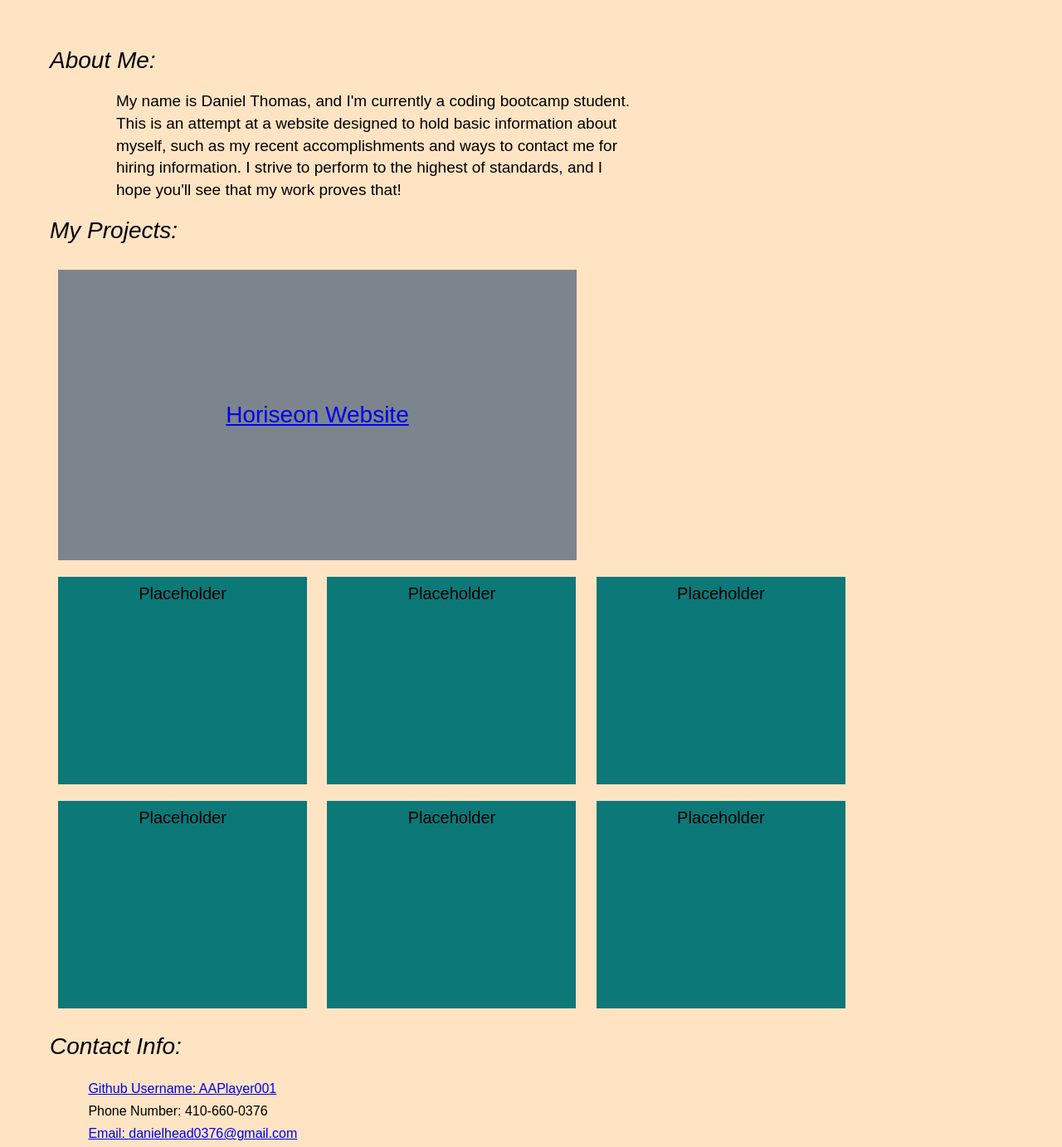
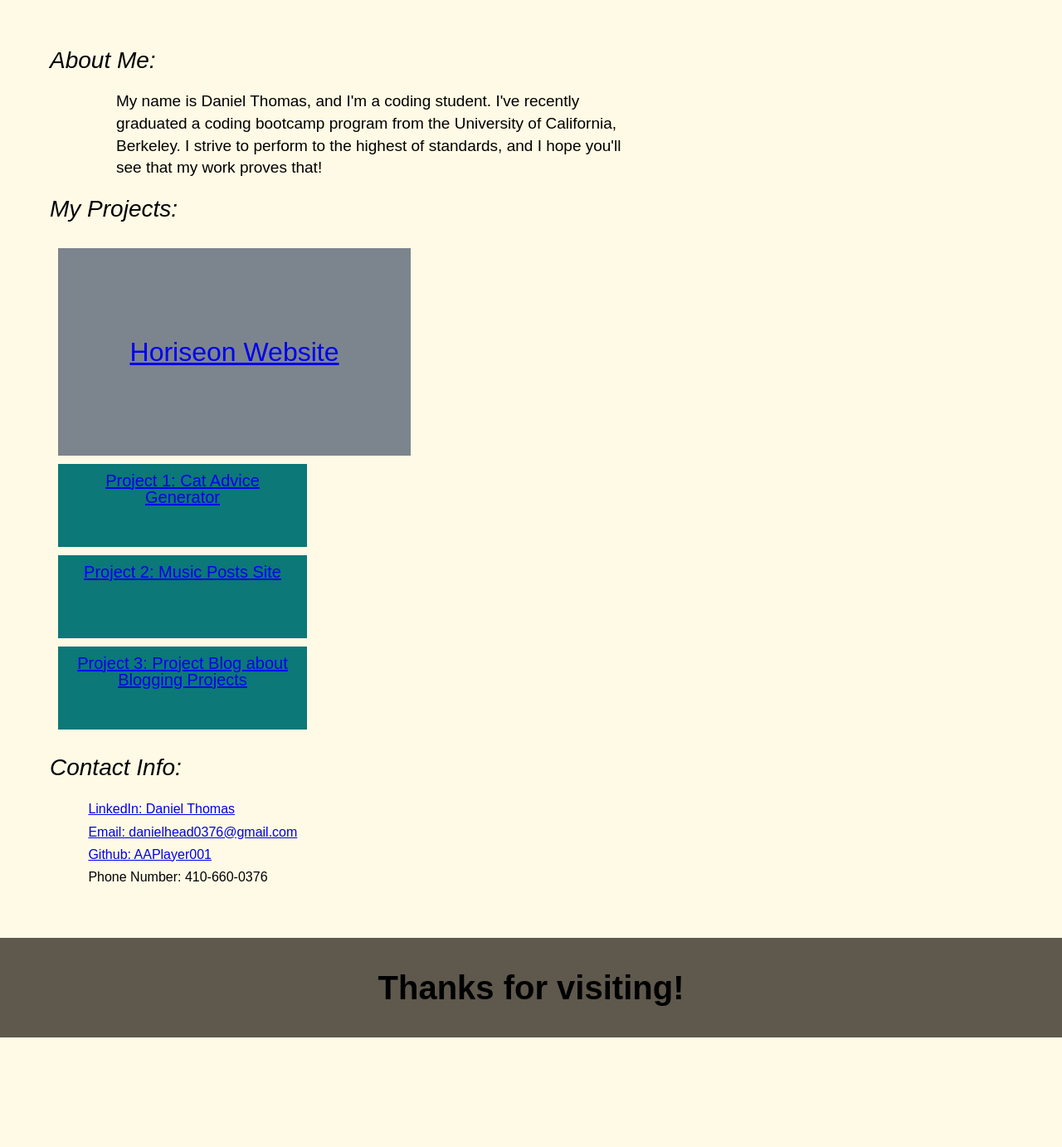
Before and after one commit to AAPlayer001/module-two-challenge, a plain HTML site: page index.html in a window 1280 px wide. Shown: the part 213-1595 px from the top of the page at 83% size. After the commit the page ends 1463 px from the top, so only its background shows below. Drawn offline with Linux system fonts and the light colour scheme.

Commit message:
extra changes based on current situation

```diff
--- a/assets/css/style.css
+++ b/assets/css/style.css
@@ -4,10 +4,10 @@ main {
 }
 
 body {
-    background-color: bisque;
+  background-color: #fffae5;
 }
 
-.header div{
+.header div {
   position: static;
   font-size: 18px;
   line-height: 2.4;
@@ -51,7 +51,7 @@ h1 {
 }
 
 .first {
-    font-size: 28px;
+  font-size: 32px;
   text-align: center;
   margin: 10px;
   padding: 10px;
@@ -59,9 +59,9 @@ h1 {
   flex-direction: column;
   justify-content: center;
   align-items: center;
-    width: 625px;
-    height: 350px;
-    cursor: pointer;
+  width: 425px;
+  height: 250px;
+
   background-color: rgb(124, 133, 141);
 }
 
@@ -70,12 +70,13 @@ h1 {
   text-align: center;
   margin: 10px;
   padding: 10px;
-    display: inline-block;
+  display: block;
   flex-direction: column;
   justify-content: center;
   align-items: center;
   width: 300px;
-    height: 250px;
+  height: 100px;
+
   background-color: rgb(12, 120, 120);
 }
 
--- a/index.html
+++ b/index.html
@@ -1,18 +1,16 @@
 <!DOCTYPE html>
 <html lang="en">
+  <head>
+    <meta charset="UTF-8" />
+    <meta name="viewport" content="width=device-width, initial-scale=1.0" />
+    <title>About Daniel Thomas</title>
 
-<head>
-    <meta charset="UTF-8">
-    <meta name="viewport" content="width=device-width, initial-scale=1.0">
-    <title>Portfolio: Daniel Thomas</title>
-
-    <link rel="stylesheet" type="text/css" href="./assets/css/reset.css"/>
-    <link rel="stylesheet" type="text/css" href="./assets/css/style.css"/>
+    <link rel="stylesheet" type="text/css" href="./assets/css/reset.css" />
+    <link rel="stylesheet" type="text/css" href="./assets/css/style.css" />
   </head>
 
   <body>
-
-    <img src="./assets/images/avatar.jpg" class="avatar">
+    <img src="./assets/images/avatar.jpg" class="avatar" />
     <header class="header">
       <h1>Daniel Thomas, Aspiring Web Developer</h1>
       <div>
@@ -34,11 +32,11 @@
       <section>
         <article id="biography" class="information">
           <h3>About Me:</h3>
-                <p>My name is Daniel Thomas, and I'm currently a coding bootcamp student.
-                This is an attempt at a website designed to hold basic information about myself,
-                such as my recent accomplishments and ways to contact me for hiring information.
-                I strive to perform to the highest of standards, and I hope you'll see that my work
-                proves that!
+          <p>
+            My name is Daniel Thomas, and I'm a coding student. I've recently
+            graduated a coding bootcamp program from the University of
+            California, Berkeley. I strive to perform to the highest of
+            standards, and I hope you'll see that my work proves that!
           </p>
         </article>
       </section>
@@ -48,25 +46,24 @@
           <div>
             <ul>
               <li class="first">
-                                <a href="https://aaplayer001.github.io/module-one-challenge/">Horiseon Website</a>
+                <a href="https://aaplayer001.github.io/module-one-challenge/"
+                  >Horiseon Website</a
+                >
               </li>
               <li class="others">
-                                <p>Placeholder</p>
+                <a href="https://aaplayer001.github.io/p1-cat-advice-generator/"
+                  >Project 1: Cat Advice Generator</a
+                >
               </li>
               <li class="others">
-                                <p>Placeholder</p>
+                <a href="https://daily-music-posts-6e938fa20b09.herokuapp.com/"
+                  >Project 2: Music Posts Site</a
+                >
               </li>
               <li class="others">
-                                <p>Placeholder</p>
-                            </li>
-                            <li class="others">
-                                <p>Placeholder</p>
-                            </li>
-                            <li class="others">
-                                <p>Placeholder</p>
-                            </li>
-                            <li class="others">
-                                <p>Placeholder</p>
+                <a href="https://pbabp.onrender.com/"
+                  >Project 3: Project Blog about Blogging Projects</a
+                >
               </li>
             </ul>
           </div>
@@ -76,15 +73,20 @@
         <article id="contact" class="contact">
           <h3>Contact Info:</h3>
           <ul>
-                    <a href="https://github.com/AAPlayer001">
-                        Github Username: AAPlayer001</a>
+            <a href="https://www.linkedin.com/in/daniel-thomas-b10653317/">
+              LinkedIn: Daniel Thomas</a
+            >
+          </ul>
+          <ul>
+            <a href="mailto:danielhead0376@gmail.com">
+              Email: danielhead0376@gmail.com</a
+            >
+          </ul>
+          <ul>
+            <a href="https://github.com/AAPlayer001"> Github: AAPlayer001</a>
           </ul>
           <ul>
             <p>Phone Number: 410-660-0376</p>
-                </ul>
-                <ul>
-                    <a href="mailto:danielhead0376@gmail.com">
-                        Email: danielhead0376@gmail.com</a>
           </ul>
         </article>
       </section>
@@ -93,7 +95,5 @@
     <footer class="footer">
       <h4>Thanks for visiting!</h4>
     </footer>
-
   </body>
-
 </html>
```
Lines whose indentation alone changed are shown as unchanged.
